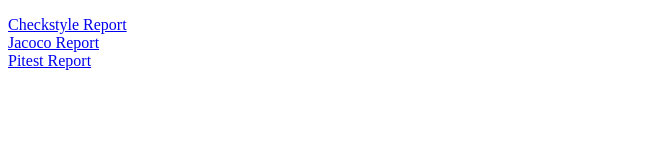
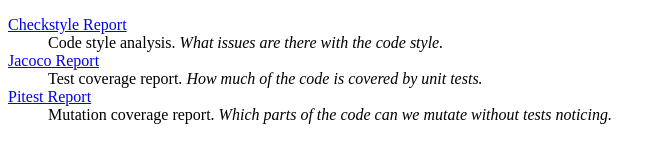
Before and after one commit to rossdrew/build-lab, a plain HTML site: page src/main/resources/index.html in a window 1280 px wide. Shown: the whole page, without its empty margins (0-663 px from the left). Drawn offline with Linux system fonts and the light colour scheme.

Commit message:
Adding some descriptions to the report page

```diff
--- a/src/main/resources/index.html
+++ b/src/main/resources/index.html
@@ -6,14 +6,14 @@
 </head>
 <body>
     <dl>
-        <dt><a href="checkstyle.html">Checkstyle Report</a></dt>
-        <dd></dd>
+        <dt><a href="./checkstyle.html">Checkstyle Report</a></dt>
+        <dd>Code style analysis. <i>What issues are there with the code style.</i></dd>
 
         <dt><a href="./jacoco/index.html">Jacoco Report</a></dt>
-        <dd></dd>
+        <dd>Test coverage report.  <i>How much of the code is covered by unit tests.</i></dd>
 
         <dt><a href="./pit/index.html">Pitest Report</a></dt>
-        <dd></dd>
+        <dd>Mutation coverage report. <i>Which parts of the code can we mutate without tests noticing.</i></dd>
     </dl>
 </body>
 </html>
```
